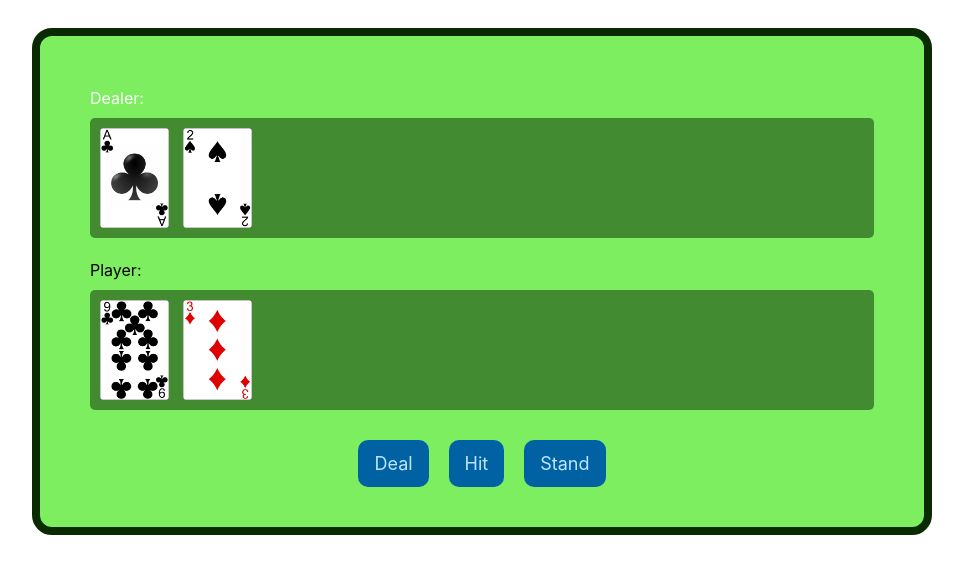
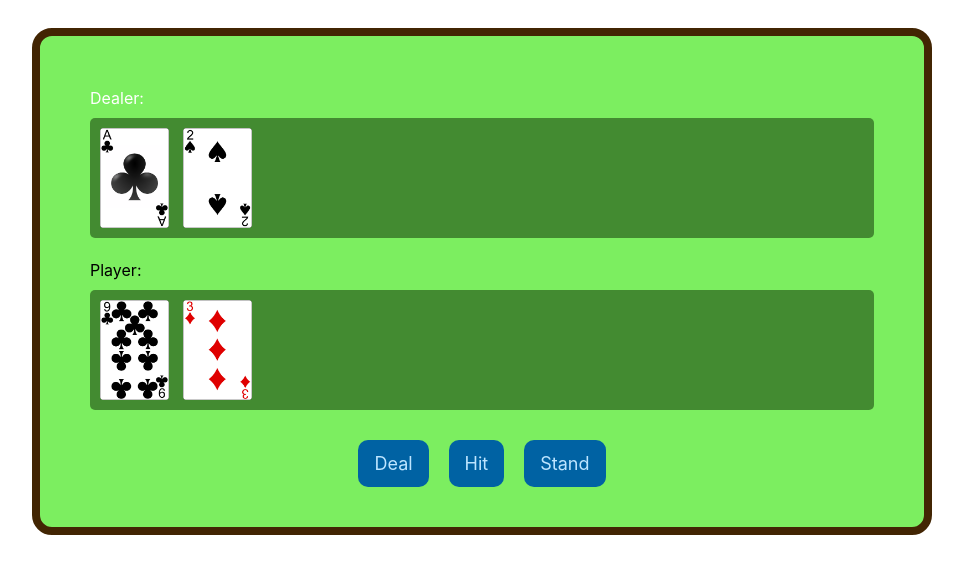
Before and after one commit to jmphil/blackJackGame, a plain HTML site: page index.html in a window 1280 px wide. Shown: the whole page, without its empty margins (158-1121 px from the left). Drawn offline with nearby package versions, Linux system fonts and the light colour scheme.

Commit message:
border test

```diff
--- a/css/global.css
+++ b/css/global.css
@@ -23,7 +23,7 @@ body {
   .table {
     width: 900px;
     max-width: calc(100% - 20px);
-    border: 8px solid rgb(10, 43, 2);
+    border: 8px solid rgb(66, 37, 3);
     border-radius: 20px;
     background: rgb(124, 238, 96);
     margin: 0 auto;
```
